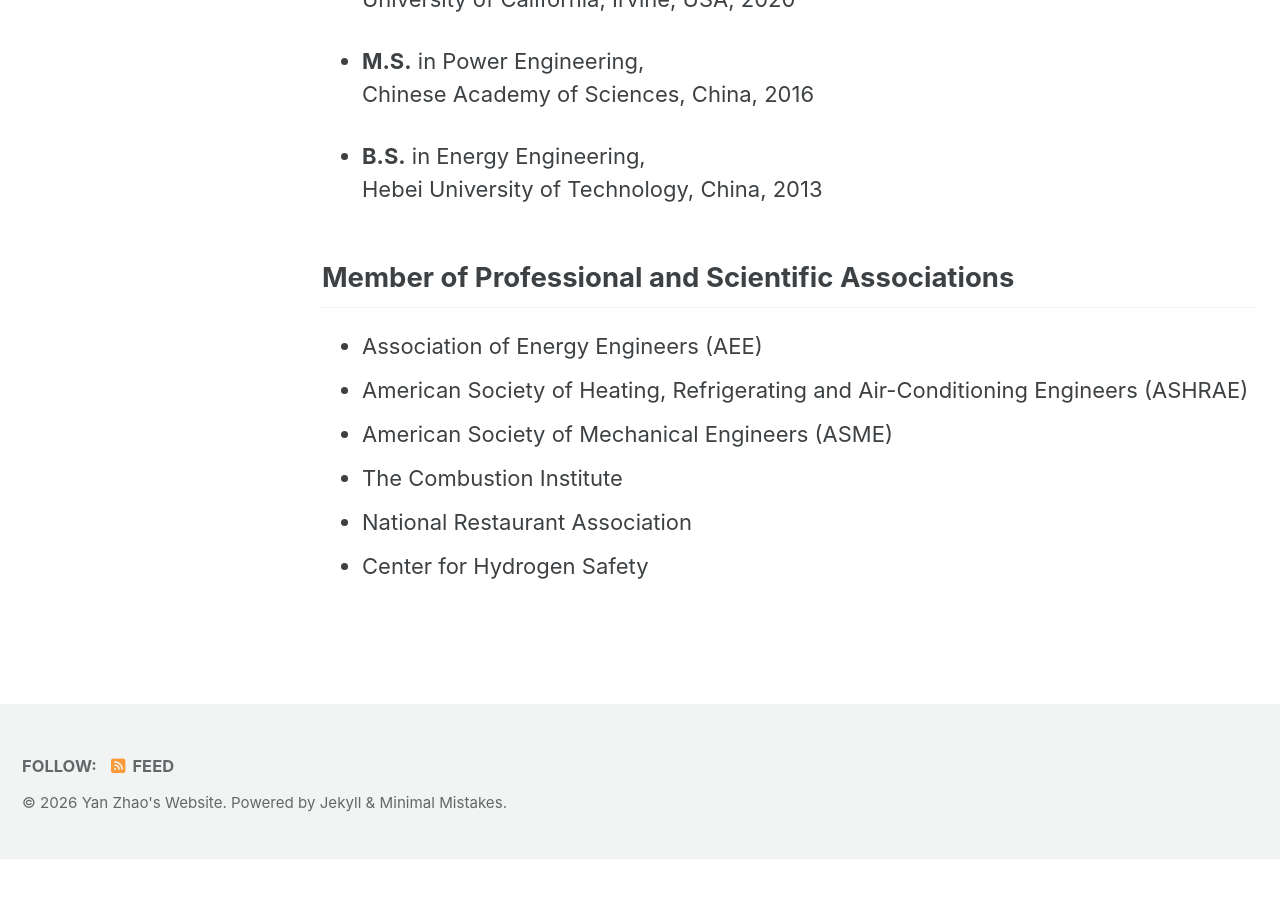
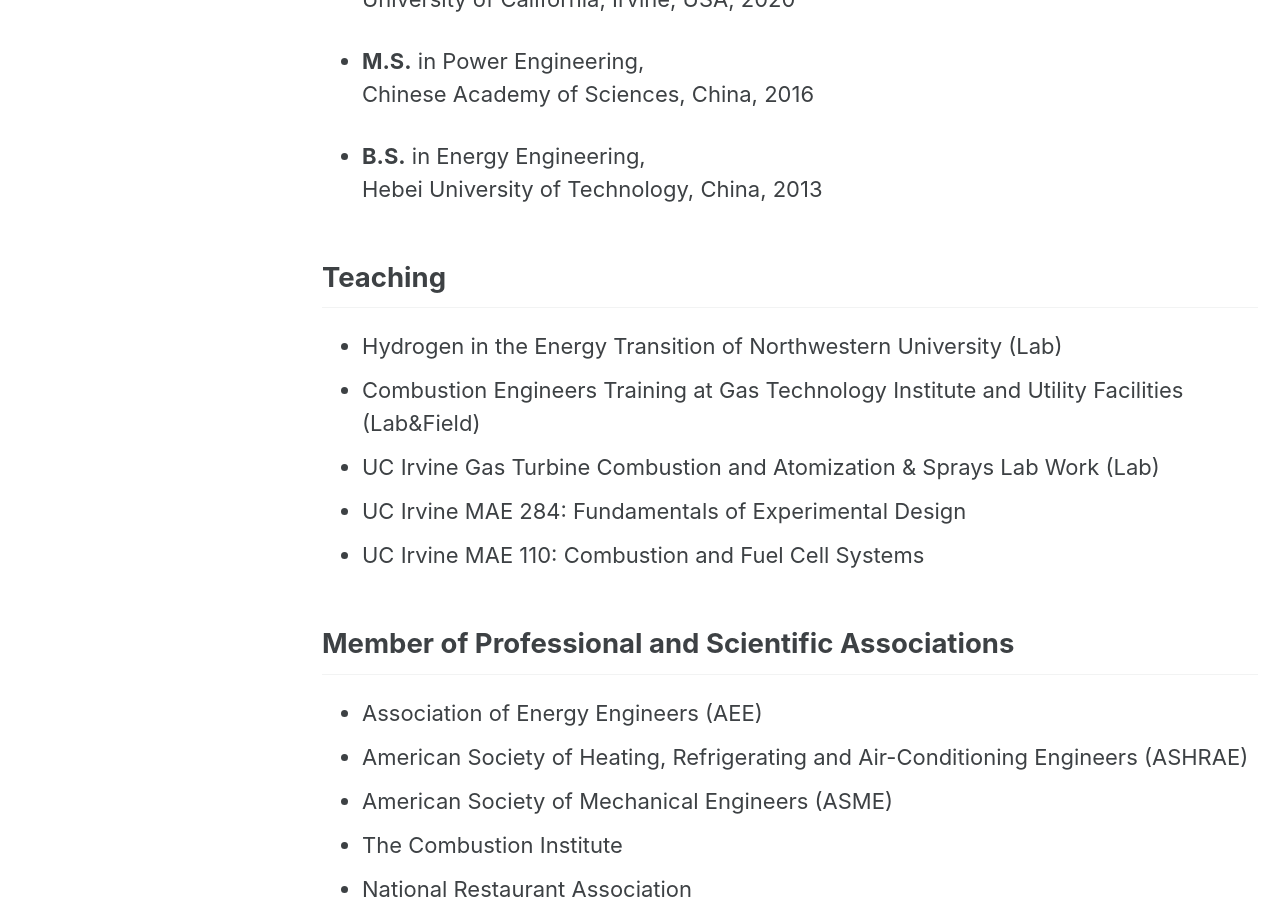
Before and after one commit to yanzhaoenergy/yanzhaoenergy.github.io, a Jekyll site: the page built from overview.md, in a window 1280 px wide and 900 px high, scrolled down 337 px. Built offline with Jekyll 4.4.1, drawn with Linux system fonts in a browser that asks for light colours; cached includes are drawn as plain includes; before the commit the page ends 1196 px from its top, so only the background shows below that.

Commit message:
Update overview.md

```diff
--- a/overview.md
+++ b/overview.md
@@ -17,6 +17,12 @@
 - **B.S.** in Energy Engineering,
   Hebei University of Technology, China, 2013
 
+## Teaching
+- Hydrogen in the Energy Transition of Northwestern University (Lab)
+- Combustion Engineers Training at Gas Technology Institute and Utility Facilities (Lab&Field)
+- UC Irvine Gas Turbine Combustion and Atomization & Sprays Lab Work (Lab)
+- UC Irvine MAE 284: Fundamentals of Experimental Design
+- UC Irvine MAE 110: Combustion and Fuel Cell Systems
 
 ## Member of Professional and Scientific Associations
 
```
